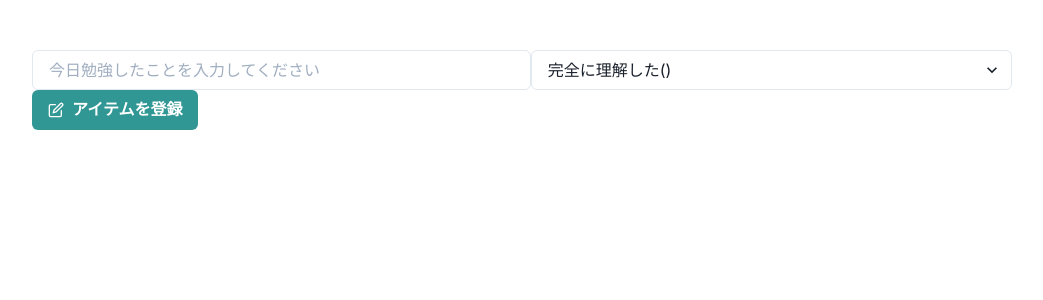
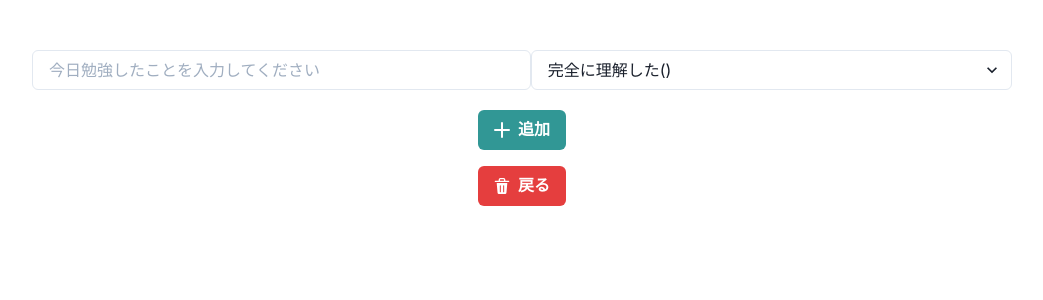
Before and after one commit to togami2864/autoScheduler, a Next.js app in the folder front/: page /register in a window 1280 px wide. Shown: the top 300 px of the page, without its empty margins (118-1161 px from the left). Built offline with nearby package versions, Linux system fonts and the light colour scheme.

Commit message:
style: improve style

```diff
--- a/front/components/molecules/IconButton.tsx
+++ /dev/null
@@ -1,21 +0,0 @@
-import React from 'react';
-import styled from 'styled-components';
-import { Button } from '@chakra-ui/react';
-import { EditIcon } from '@chakra-ui/icons';
-
-const IconMap = {
-  Edit: <EditIcon />,
-};
-export const IconButton = () => {
-  return (
-    <ButtonWrapper>
-      <Button leftIcon={<EditIcon />} colorScheme="teal" variant="solid">
-        アイテムを登録
-      </Button>
-    </ButtonWrapper>
-  );
-};
-
-const ButtonWrapper = styled.div`
-  // margin: 0 auto;
-`;
--- a/front/components/organisms/ItemBox.tsx
+++ b/front/components/organisms/ItemBox.tsx
@@ -16,4 +16,5 @@ export const ItemBox: React.FC = () => {
 
 const ItemBoxWrapper = styled.div`
   display: flex;
+  margin: 20px 0;
 `;
--- a/front/pages/register.tsx
+++ b/front/pages/register.tsx
@@ -1,10 +1,22 @@
+import styled from 'styled-components';
 import { ItemBox } from '../components/organisms/ItemBox';
-import { IconButton } from '../components/molecules/IconButton';
+import { Button } from '@chakra-ui/react';
+import { AddIcon, DeleteIcon } from '@chakra-ui/icons';
+import { Stack } from '@chakra-ui/react';
 export default function Register() {
   return (
     <>
       <ItemBox />
-      <IconButton />
+      <Stack spacing={4} direction="column" align="center">
+        <Button leftIcon={<AddIcon />} colorScheme="teal" variant="solid">
+          追加
+        </Button>
+        <Button leftIcon={<DeleteIcon />} colorScheme="red" variant="solid">
+          戻る
+        </Button>
+      </Stack>
     </>
   );
 }
+
+const RegisterWrapper = styled.section``;
```
